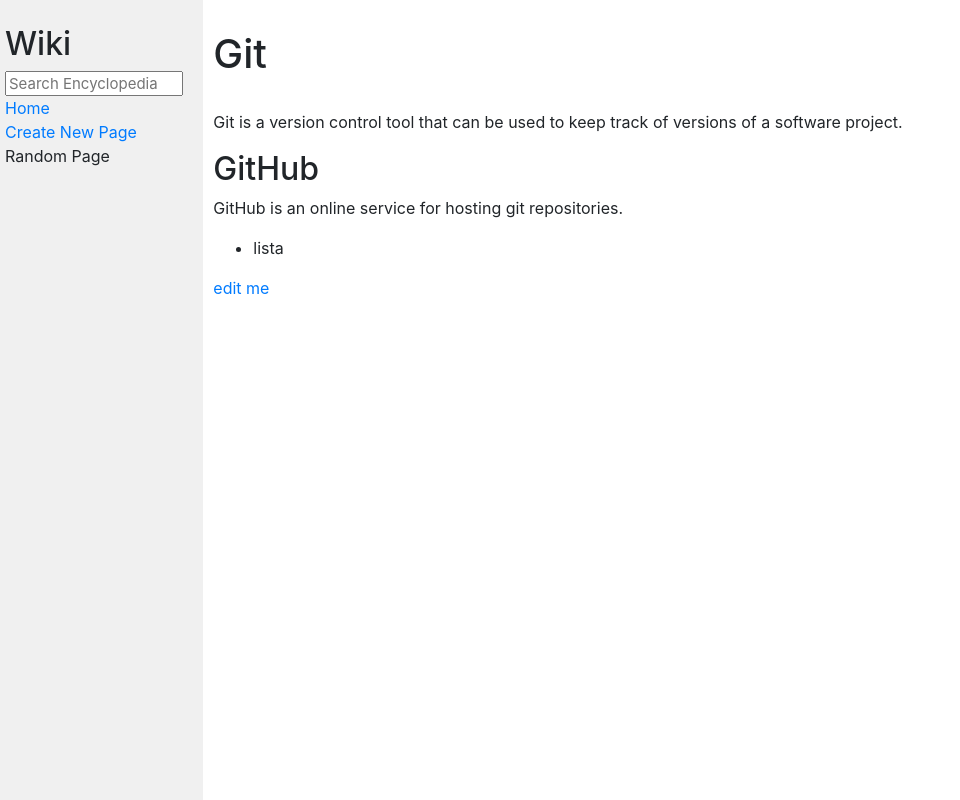
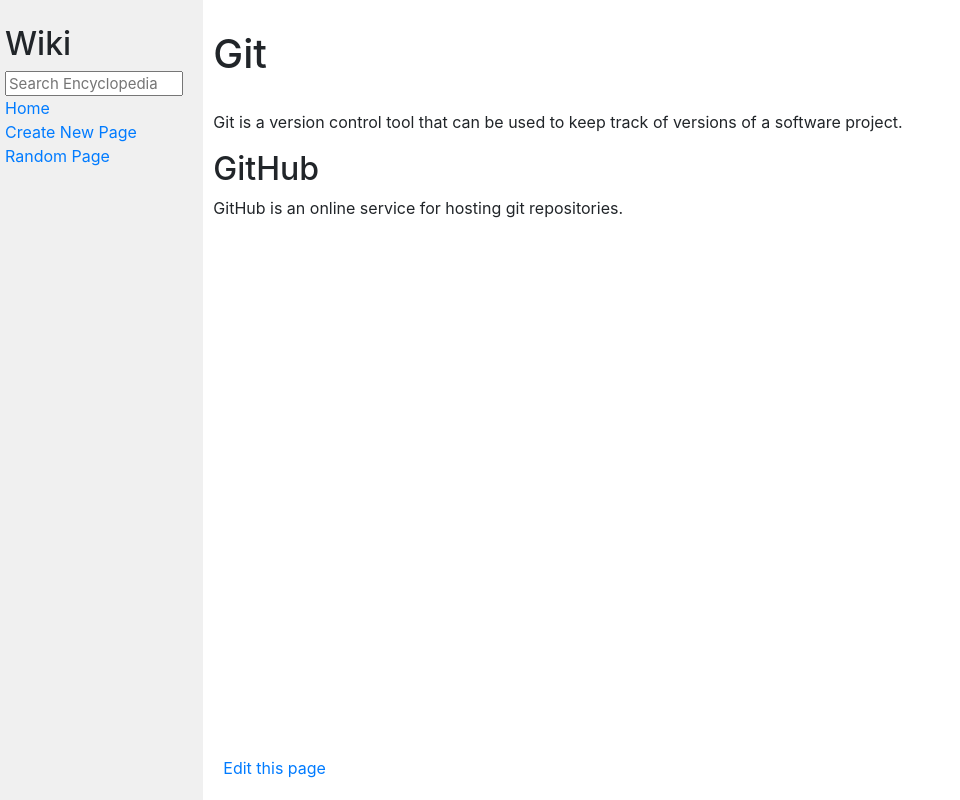
Before and after one commit to gbrandao-creator/CS50-Web, a Django app: page /wiki/Git in a window 1280 px wide. Shown: the whole page, without its empty margins (0-960 px from the left). Run offline with Django 3.2, Linux system fonts and the light colour scheme; some libraries are stand-ins or nearby versions.

Commit message:
finished project1!

```diff
--- a/wiki/encyclopedia/static/encyclopedia/styles.css
+++ b/wiki/encyclopedia/static/encyclopedia/styles.css
@@ -52,3 +52,10 @@ textarea {
 .submit:hover{
     background-color: rgb(34, 141, 65);
 }
+
+.error_container{
+    width: 100vw;
+    margin-top: 2rem;
+    color: #D8000C;
+    display: inline-flex;
+}
--- a/wiki/encyclopedia/templates/encyclopedia/layout.html
+++ b/wiki/encyclopedia/templates/encyclopedia/layout.html
@@ -27,7 +27,9 @@
                     </a>
                 </div>
                 <div>
-                    Random Page
+                    <a href="{% url 'random_page' %}">
+                        Random Page
+                    </a>
                 </div>
                 {% block nav %}
                 {% endblock %}
--- a/wiki/encyclopedia/templates/encyclopedia/wiki_entry.html
+++ b/wiki/encyclopedia/templates/encyclopedia/wiki_entry.html
@@ -7,7 +7,10 @@
 {% block body %}
     {% if content != None %}
         {{ content |safe }}
-        <a href="{% url 'edit_page' entry_title %}">edit me</a>
+        <a style="position: absolute; bottom: 20px; left: 20px;"
+        href="{% url 'edit_page' entry_title %}">
+            Edit this page
+        </a>
     {% else %}
         <h5 style="padding: 1rem">Sorry. The requested page "<em>wiki/{{entry_title}}</em>" was not found.<h5>
     {% endif %}
--- a/wiki/encyclopedia/urls.py
+++ b/wiki/encyclopedia/urls.py
@@ -7,5 +7,6 @@ urlpatterns = [
     path("<str:entry_title>", views.wiki_entry, name="wiki_entry"),
     path("search/", views.search_results, name="search_results"),
     path("newpage/", views.new_page, name="new_page"),
-    path("editpage/<str:entry_title>", views.edit_page, name="edit_page")
+    path("editpage/<str:entry_title>", views.edit_page, name="edit_page"),
+    path("random/", views.random_page, name="random_page")
 ]
--- a/wiki/encyclopedia/util.py
+++ b/wiki/encyclopedia/util.py
@@ -48,4 +48,7 @@ def get_entry(title):
     Retrieves an encyclopedia entry by its title. If no such
     entry exists, the function returns None.
     """
-    return markdown.markdown(get_entry_markdown(title))
+    try:
+        return markdown.markdown(get_entry_markdown(title))
+    except:
+        return None
--- a/wiki/encyclopedia/views.py
+++ b/wiki/encyclopedia/views.py
@@ -4,6 +4,7 @@ from . import forms
 from django.http import HttpResponseRedirect
 from django.urls import reverse
 from . import util
+from random import choice
 
 
 
@@ -22,20 +23,6 @@ def wiki_entry(request, entry_title):
         "content": content
     })
 
-
-def search_results(request):
-    query = request.GET.get('q')
-    matches = []
-    for entry in util.list_entries():
-        if query.lower() == entry.lower():
-            return wiki_entry(request, query)
-        elif query.lower() in entry.lower():
-            matches.append(entry)
-    return render(request, "encyclopedia/search_results.html", {
-        "query": query,
-        "matches": matches
-    })
-
 def new_page(request):
     if request.method == "POST":
         form = forms.NewPageForm(request.POST)
@@ -47,6 +34,8 @@ def new_page(request):
                 return HttpResponseRedirect(reverse('wiki_entry', kwargs={'entry_title': new_page_title}))
             except:
                 return render(request, "encyclopedia/new_page.html", {
+                "form": forms.NewPageForm(initial={'title': new_page_title, 'markdown_content': new_page_content}),
+                "entry_title": new_page_title,
                 "name_error": True
             })
         else:
@@ -77,3 +66,19 @@ def edit_page(request, entry_title):
         "entry_title": entry_title,
         "form": forms.EditPageForm(initial={'markdown_content': content})
     })
+
+def random_page(request):
+    return HttpResponseRedirect(reverse('wiki_entry', kwargs={'entry_title': choice(util.list_entries())}))
+
+def search_results(request):
+    query = request.GET.get('q')
+    matches = []
+    for entry in util.list_entries():
+        if query.lower() == entry.lower():
+            return wiki_entry(request, query)
+        elif query.lower() in entry.lower():
+            matches.append(entry)
+    return render(request, "encyclopedia/search_results.html", {
+        "query": query,
+        "matches": matches
+    })
--- a/wiki/entries/Git.md
+++ b/wiki/entries/Git.md
@@ -5,5 +5,3 @@ Git is a version control tool that can be used to keep track of versions of a so
 ## GitHub
 
 GitHub is an online service for hosting git repositories.
-
-- lista
```
Also changed, not shown: wiki/encyclopedia/templates/encyclopedia/new_page.html (+5 -4 lines), wiki/entries/peido.md (added, +1 -0 lines).
